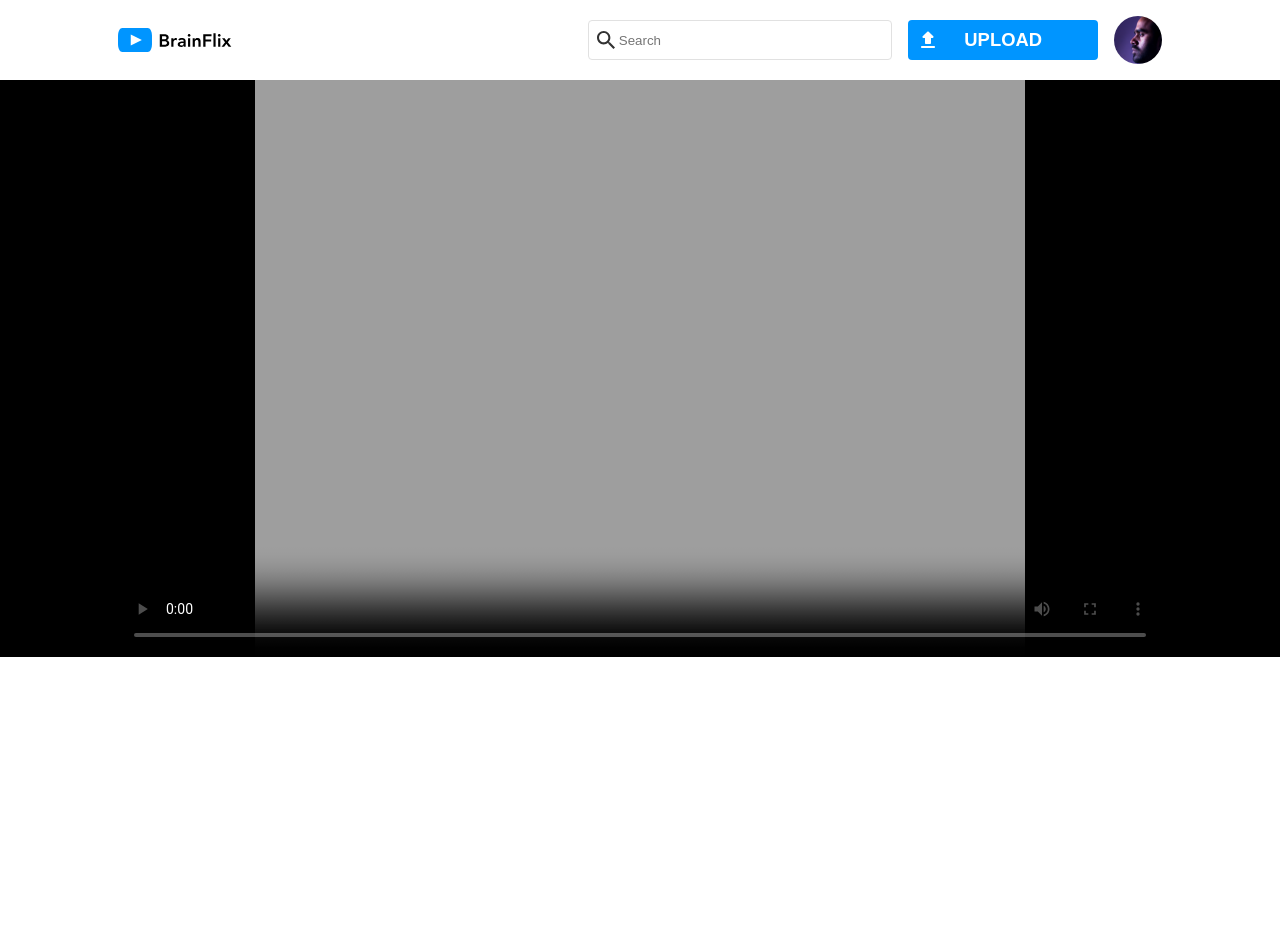
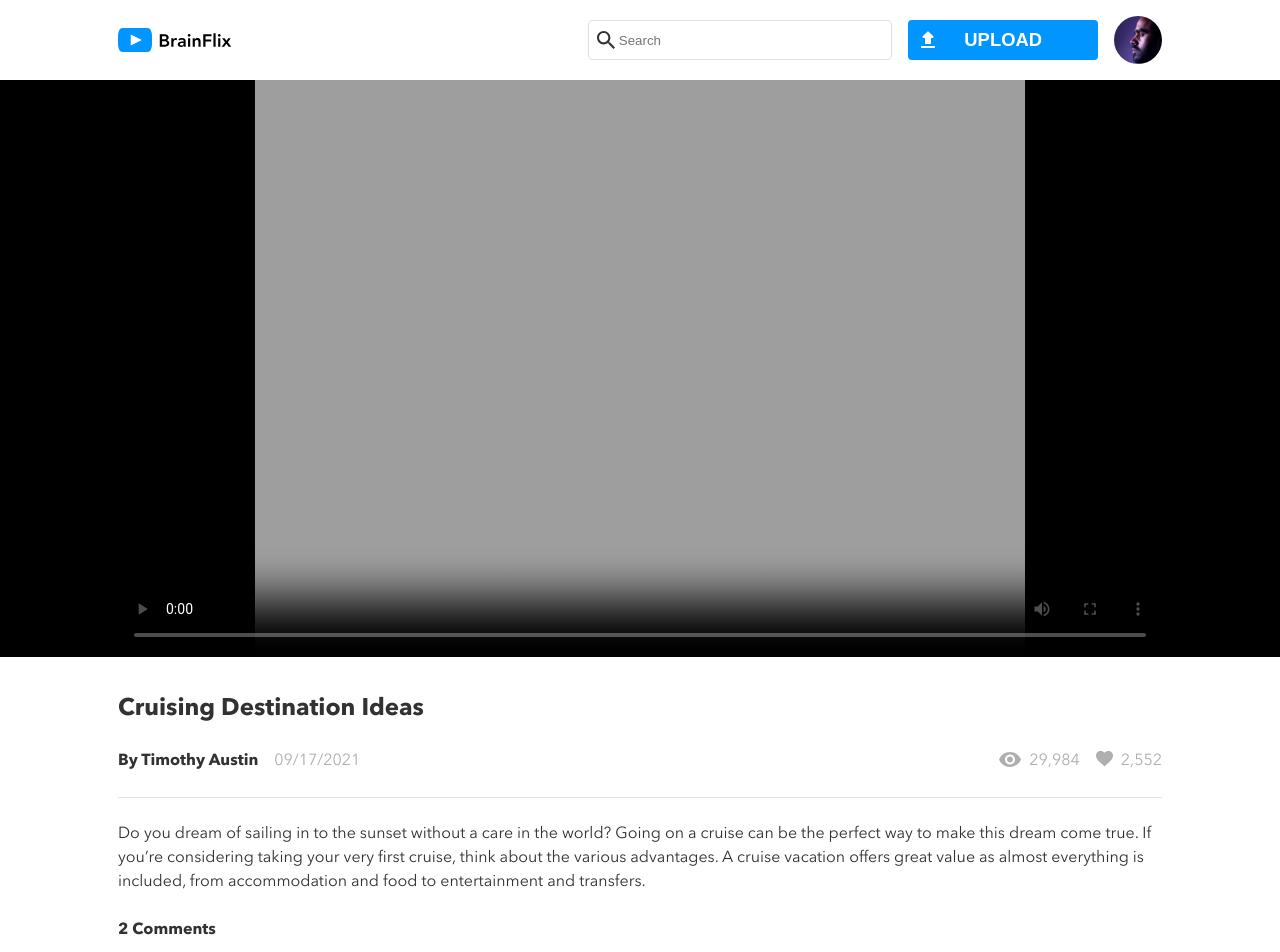
Before and after one commit to afaisalsahar/BrainStation-brainflix, a React (Create React App) app: page / in a window 1280 px wide. Shown: the top 952 px of the page. Before the commit the page ends 800 px from the top, so only its background shows below. Built offline with nearby package versions, Linux system fonts and the light colour scheme.

Commit message:
Complete main component

```diff
--- a/src/App.js
+++ b/src/App.js
@@ -3,12 +3,21 @@ import { useState } from 'react';
 import './App.scss';
 
 import Header from './components/Header/Header';
+import Main from './components/Main/Main';
 import VideoPlayer from './components/VideoPlayer/VideoPlayer';
 
 import videoDetails from './data/video-details.json';
 import videos from './data/videos.json';
 
 function App() {
+
+  const readableDate = (epochMS) => {
+    return new Date(epochMS)
+    .toLocaleDateString()
+    .split('/')
+    .map(dmy => dmy.length === 1 && `0${dmy}` || dmy)
+    .join('/');
+  }
 
   const [playingNow, setPlayingNow] = useState(
     videoDetails[
@@ -18,11 +27,19 @@ function App() {
     ]
   );
 
-
   return (
     <>
       <Header />
       <VideoPlayer poster={playingNow.image} />
+      <Main
+        title={playingNow.title}
+        channel={playingNow.channel}
+        date={readableDate(playingNow.timestamp)}
+        views={playingNow.views}
+        likes={playingNow.likes}
+        description={playingNow.description}
+        comments={playingNow.comments.length}
+      />
     </>
   );
 }
--- a/src/components/Main/Main.jsx
+++ b/src/components/Main/Main.jsx
@@ -0,0 +1,29 @@
+import './Main.scss';
+
+const Main = ({title, channel, date, views, likes, description, comments}) => {
+    return (
+        <main className="main">
+            <div className="main__container">
+                <h1 className="main__title">{title}</h1>
+                <hr className="main__divider main__divider--mobile" />
+                <div className="main__details">
+                    <div className="main__creator">
+                        <span className="main__channel">By {channel}</span>
+                        <span className="main__date">{date}</span>
+                    </div>
+                    <div className="main__stats">
+                        <span className="main__views">{views}</span>
+                        <span className="main__likes">{likes}</span>
+                    </div>
+                </div>
+                <hr className="main__divider" />
+                <div className="main__description">
+                    <p className="main__body">{description}</p>
+                    <span className="main__comments">{comments} Comments</span>
+                </div>
+            </div>
+        </main>
+    );
+};
+
+export default Main;
--- a/src/components/Main/Main.scss
+++ b/src/components/Main/Main.scss
@@ -0,0 +1,101 @@
+@use '../../styles/partials/_variables.scss' as *;
+@use '../../styles/partials/_globals.scss' as *;
+@use '../../styles/partials/_mixins.scss' as *;
+
+.main {
+    &__container {
+        @extend .container;
+        justify-content: flex-start;
+
+        @include padding-component("mobile");
+
+        @include tablet-responsive {
+            @include padding-component("tablet");
+        }
+    }
+
+    &__title {
+
+        @include padding-headline("mobile");
+
+        @include tablet-responsive {
+            @include padding-headline("tablet");
+        }
+    }
+
+    &__details {
+        @extend .flex-container;
+
+        justify-content: space-between;
+        color: $primary-color-tertiary;
+        padding-right: 20%;
+
+        @include padding-component("mobile");
+        @include flex-item-realestate(1, 1, 100%);
+
+        @include tablet-responsive {
+            @include padding-component("tablet");
+            padding-right: 0;
+        }
+    }
+
+    &__creator, &__stats {
+        @include tablet-responsive {
+            display: flex;
+        }
+
+    }
+
+    &__views, &__likes {
+        &:before {
+            padding-right: $size-increment-x1-1;
+            position: relative;
+            top: 2px;
+        }
+    }
+    &__views, &__channel {
+        @include padding-component("mobile");
+
+        @include tablet-responsive {
+            @include padding-headline("none");
+            margin-right: $size-increment-x2;
+        }
+    }
+
+    &__views {
+        &:before {
+            content: url("../../assets/icons/views.svg");
+        }
+    }
+
+    &__likes {
+        &:before {
+            content: url("../../assets/icons/likes.svg");
+        }
+    }
+
+    &__body {
+        @include padding-component("mobile");
+
+        @include tablet-responsive {
+            @include padding-component("tablet");
+        }
+    }
+
+    &__channel, &__comments{
+        color: $primary-color-main;
+        font-weight: 700;
+    }
+
+    &__divider {
+        margin-bottom: $size-increment-x2;
+
+        @include tablet-responsive {
+            margin-bottom: $size-increment-x2-1;
+
+            &--mobile {
+                display: none;
+            }
+        }
+    }
+}
```
